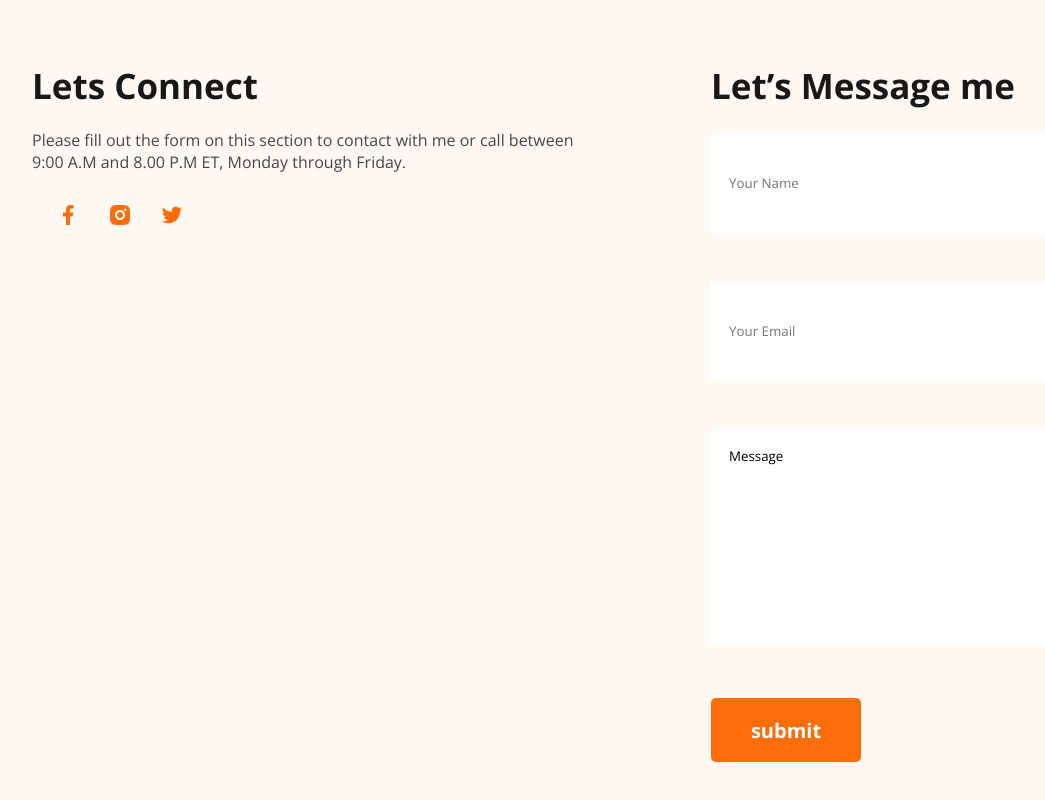
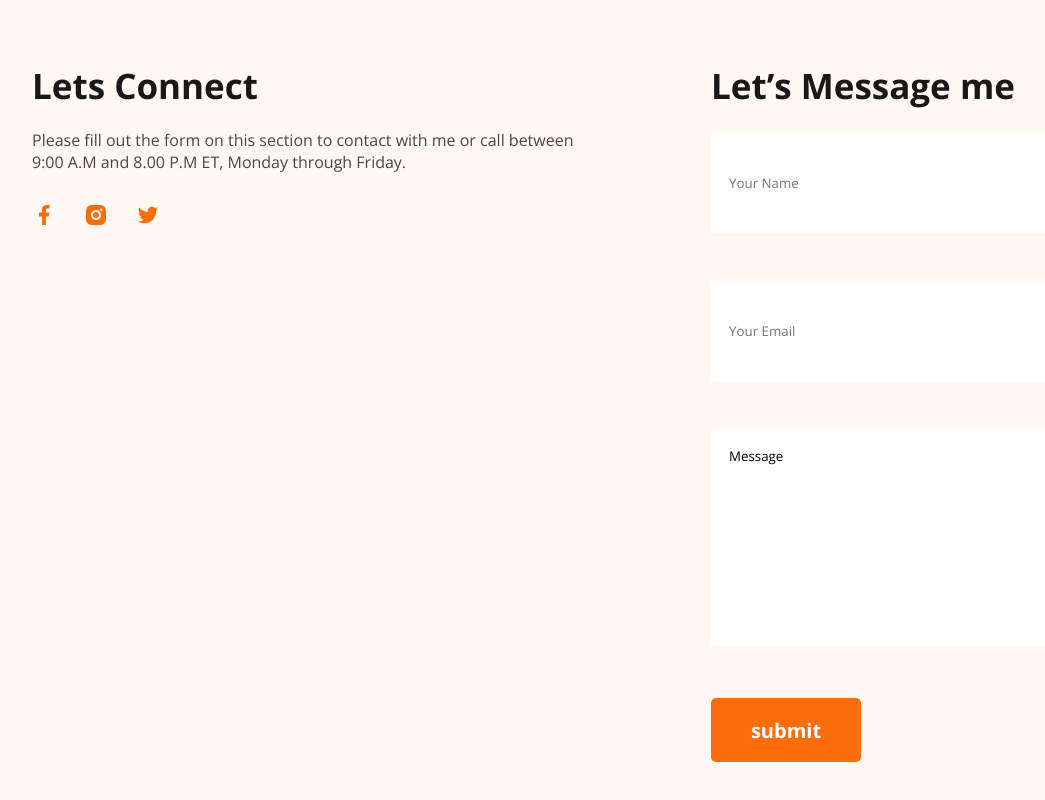
Before and after one commit to salehahmed325/dev-portfolio, a plain HTML site: page index.html in a window 1280 px wide. Shown: the part 3622-4422 px from the top of the page, without its empty margins (168-1213 px from the left). Drawn offline with nearby package versions, Linux system fonts and the light colour scheme.

Commit message:
social icon css modified

```diff
--- a/styles/portfolio.css
+++ b/styles/portfolio.css
@@ -205,7 +205,7 @@ footer{
 }
 .social a{
     text-decoration: none;
-    margin-left: 24px;
+    padding-right: 24px;
 }
 .contact input{
     height: 64px;
```
